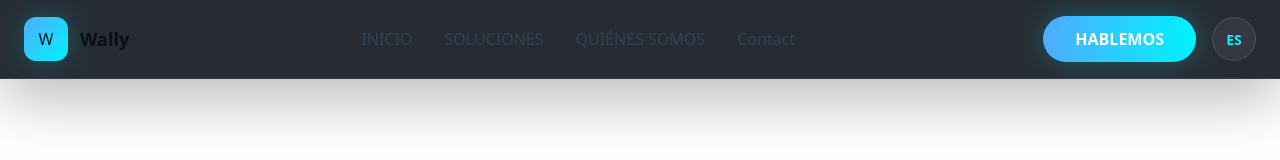
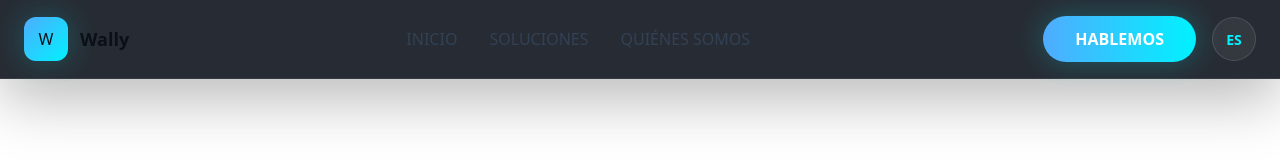
Before and after one commit to jeanpaulrestedur1234/my-landing-page, a React (Vite) app: page /contact in a window 1280 px wide. Shown: the top 160 px of the page. Built offline with nearby package versions, Linux system fonts and the light colour scheme; no server answers.

Commit message:
Eliminar enlace de navegación a la página de contacto en el encabezado

```diff
--- a/src/components/Header/Header.tsx
+++ b/src/components/Header/Header.tsx
@@ -66,9 +66,6 @@ export const Header = () => {
           >
             {t('header.nav.about')}
           </Link>
-          <Link to="/contact" className="nav-link">
-            Contact
-          </Link>
         </nav>
 
         {/* CTA Button & Lang Switcher */}
```
